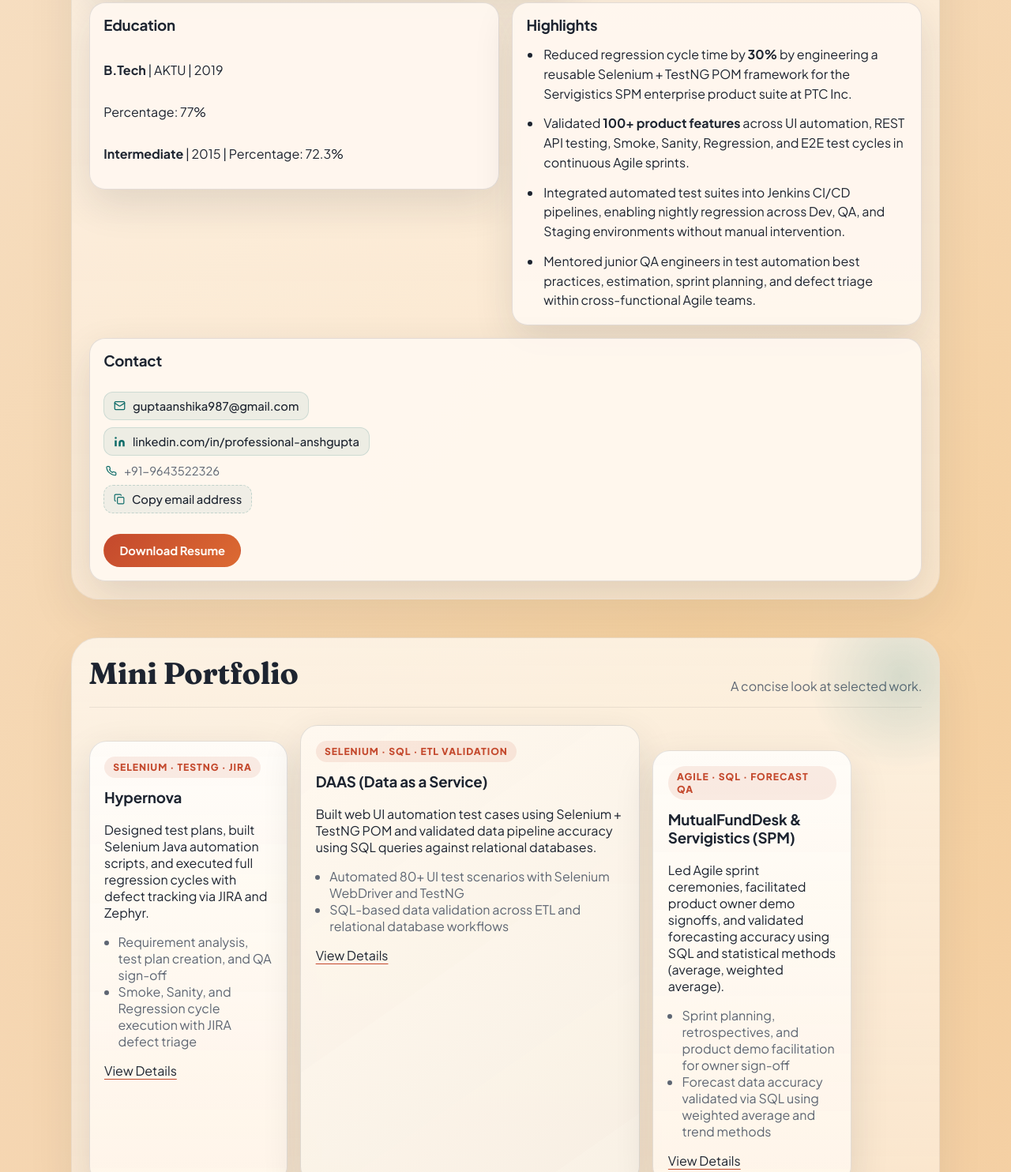
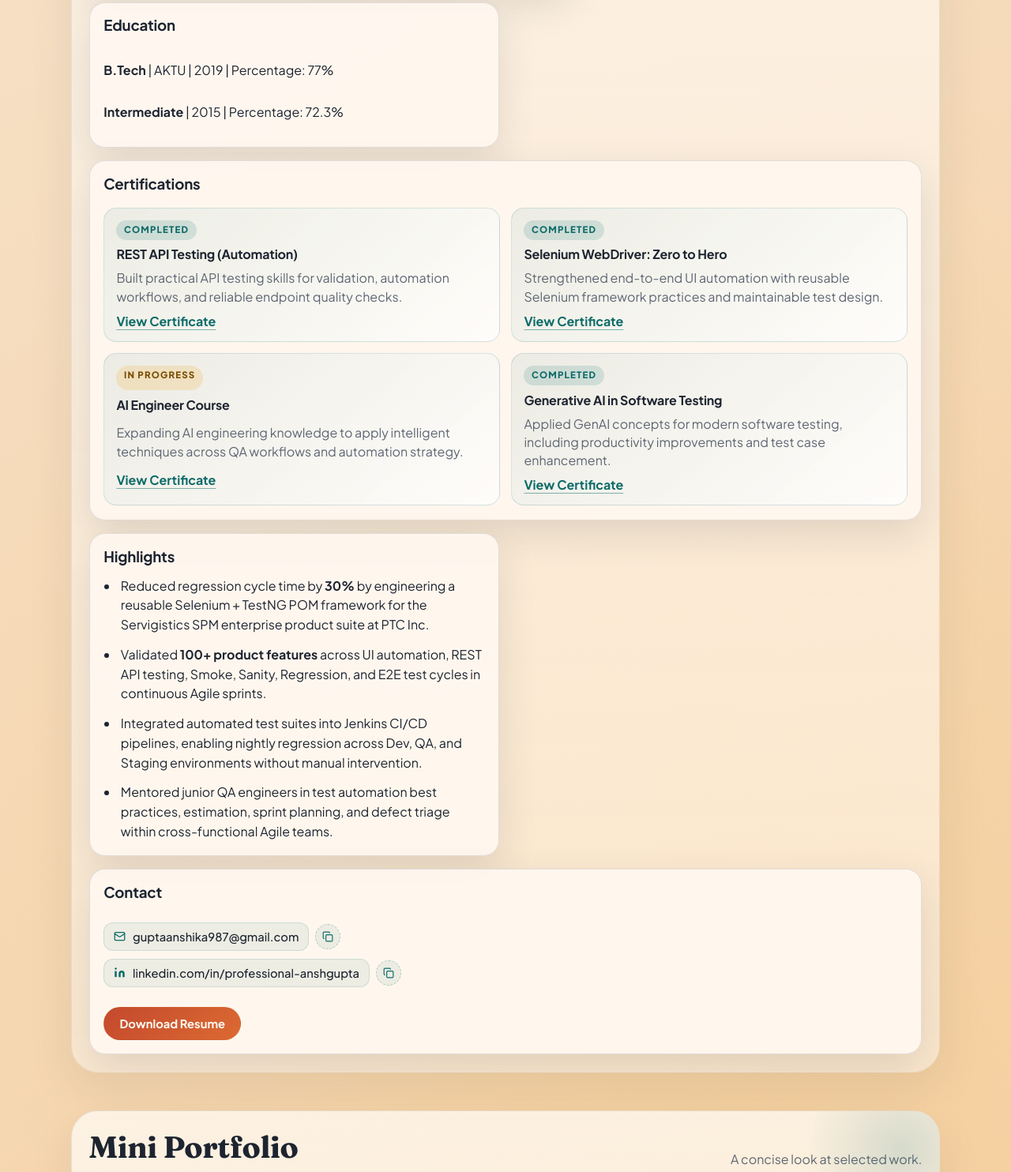
Before and after one commit to anshgupta1197/portfolio, a plain HTML site: page index.html in a window 1280 px wide. Shown: the part 2756-4240 px from the top of the page at 79% size. Drawn offline with Linux system fonts and the light colour scheme.

Commit message:
info update

```diff
--- a/index.html
+++ b/index.html
@@ -260,9 +260,38 @@
 
         <article class="card reveal recruiter-keyword education-card">
           <h3>Education</h3>
-          <p><strong>B.Tech</strong> | AKTU | 2019</p>
-          <p>Percentage: 77%</p>
+          <p><strong>B.Tech</strong> | AKTU | 2019 | Percentage: 77%</p>
           <p><strong>Intermediate</strong> | 2015 | Percentage: 72.3%</p>
+        </article>
+
+        <article class="card reveal recruiter-keyword certifications-card">
+          <h3>Certifications</h3>
+          <div class="certifications-grid">
+            <article class="certification-tile">
+              <p class="cert-status completed">Completed</p>
+              <h4>REST API Testing (Automation)</h4>
+              <p>Built practical API testing skills for validation, automation workflows, and reliable endpoint quality checks.</p>
+              <a href="https://www.udemy.com/course-dashboard-redirect/?course_id=694982" target="_blank" rel="noreferrer">View Certificate</a>
+            </article>
+            <article class="certification-tile">
+              <p class="cert-status completed">Completed</p>
+              <h4>Selenium WebDriver: Zero to Hero</h4>
+              <p>Strengthened end-to-end UI automation with reusable Selenium framework practices and maintainable test design.</p>
+              <a href="https://www.udemy.com/course-dashboard-redirect/?course_id=5556178" target="_blank" rel="noreferrer">View Certificate</a>
+            </article>
+            <article class="certification-tile">
+              <p class="cert-status in-progress">In Progress</p>
+              <h4>AI Engineer Course</h4>
+              <p>Expanding AI engineering knowledge to apply intelligent techniques across QA workflows and automation strategy.</p>
+              <a href="https://www.udemy.com/course-dashboard-redirect/?course_id=6112535" target="_blank" rel="noreferrer">View Certificate</a>
+            </article>
+            <article class="certification-tile">
+              <p class="cert-status completed">Completed</p>
+              <h4>Generative AI in Software Testing</h4>
+              <p>Applied GenAI concepts for modern software testing, including productivity improvements and test case enhancement.</p>
+              <a href="https://www.udemy.com/course/generative-ai-in-software-testing/" target="_blank" rel="noreferrer">View Certificate</a>
+            </article>
+          </div>
         </article>
 
         <article class="card reveal highlights-card">
@@ -278,22 +307,24 @@
         <article class="card reveal actions-card" id="contact">
           <h3>Contact</h3>
           <div class="contact-links">
+            <div class="contact-link-row">
               <a class="contact-link-item" href="mailto:guptaanshika987@gmail.com">
                 <svg xmlns="http://www.w3.org/2000/svg" width="15" height="15" viewBox="0 0 24 24" fill="none" stroke="currentColor" stroke-width="2" stroke-linecap="round" stroke-linejoin="round" aria-hidden="true"><rect width="20" height="16" x="2" y="4" rx="2"/><path d="m22 7-8.97 5.7a1.94 1.94 0 0 1-2.06 0L2 7"/></svg>
                 guptaanshika987@gmail.com
               </a>
+              <button class="copy-inline-btn" type="button" data-copy-text="guptaanshika987@gmail.com" data-copy-label="Email" title="Copy email address" aria-label="Copy email address">
+                <svg xmlns="http://www.w3.org/2000/svg" width="14" height="14" viewBox="0 0 24 24" fill="none" stroke="currentColor" stroke-width="2" stroke-linecap="round" stroke-linejoin="round" aria-hidden="true"><rect width="14" height="14" x="8" y="8" rx="2" ry="2"/><path d="M4 16c-1.1 0-2-.9-2-2V4c0-1.1.9-2 2-2h10c1.1 0 2 .9 2 2"/></svg>
+              </button>
+            </div>
+            <div class="contact-link-row">
               <a class="contact-link-item" href="https://www.linkedin.com/in/professional-anshgupta" target="_blank" rel="noreferrer">
                 <svg xmlns="http://www.w3.org/2000/svg" width="15" height="15" viewBox="0 0 24 24" fill="currentColor" aria-hidden="true"><path d="M16 8a6 6 0 0 1 6 6v7h-4v-7a2 2 0 0 0-2-2 2 2 0 0 0-2 2v7h-4v-7a6 6 0 0 1 6-6z"/><rect width="4" height="12" x="2" y="9"/><circle cx="4" cy="4" r="2"/></svg>
                 linkedin.com/in/professional-anshgupta
               </a>
-            <p class="contact-phone">
-              <svg xmlns="http://www.w3.org/2000/svg" width="14" height="14" viewBox="0 0 24 24" fill="none" stroke="currentColor" stroke-width="2" stroke-linecap="round" stroke-linejoin="round" aria-hidden="true"><path d="M22 16.92v3a2 2 0 0 1-2.18 2 19.79 19.79 0 0 1-8.63-3.07A19.5 19.5 0 0 1 4.69 13.6 19.79 19.79 0 0 1 1.61 5a2 2 0 0 1 1.95-2.15h3a2 2 0 0 1 2 1.72 12.84 12.84 0 0 0 .7 2.81 2 2 0 0 1-.45 2.11L7.91 10a16 16 0 0 0 6 6l.92-.92a2 2 0 0 1 2.11-.45 12.84 12.84 0 0 0 2.81.7A2 2 0 0 1 21.5 17z"/></svg>
-              +91-9643522326
-            </p>
-            <button class="contact-link-item copy-email-btn" id="copyEmail" type="button" title="Copy email">
+              <button class="copy-inline-btn" type="button" data-copy-text="https://www.linkedin.com/in/professional-anshgupta" data-copy-label="LinkedIn" title="Copy LinkedIn link" aria-label="Copy LinkedIn link">
                 <svg xmlns="http://www.w3.org/2000/svg" width="14" height="14" viewBox="0 0 24 24" fill="none" stroke="currentColor" stroke-width="2" stroke-linecap="round" stroke-linejoin="round" aria-hidden="true"><rect width="14" height="14" x="8" y="8" rx="2" ry="2"/><path d="M4 16c-1.1 0-2-.9-2-2V4c0-1.1.9-2 2-2h10c1.1 0 2 .9 2 2"/></svg>
-              Copy email address
               </button>
+            </div>
             <span id="copyStatus" aria-live="polite"></span>
           </div>
           <div class="actions">
@@ -311,7 +342,7 @@
           <p>A concise look at selected work.</p>
         </div>
 
-        <div class="portfolio-grid">
+        <div class="portfolio-grid portfolio-grid-4">
         <article class="project-card reveal tilt-left">
           <div class="project-tag">Selenium · TestNG · JIRA</div>
           <h3>Hypernova</h3>
@@ -335,14 +366,25 @@
         </article>
 
         <article class="project-card reveal tilt-right">
-          <div class="project-tag">Agile · SQL · Forecast QA</div>
-          <h3>MutualFundDesk &amp; Servigistics (SPM)</h3>
-          <p>Led Agile sprint ceremonies, facilitated product owner demo signoffs, and validated forecasting accuracy using SQL and statistical methods (average, weighted average).</p>
+          <div class="project-tag">Agile · Finance Domain · QA Delivery</div>
+          <h3>MutualFundDesk</h3>
+          <p>Owned quality assurance in Agile sprints for a financial product workflow, including requirement grooming, sprint test planning, and release readiness checks.</p>
           <ul class="project-points">
-            <li>Sprint planning, retrospectives, and product demo facilitation for owner sign-off</li>
-            <li>Forecast data accuracy validated via SQL using weighted average and trend methods</li>
+            <li>Facilitated sprint-level quality execution with product owner demos and sign-off support</li>
+            <li>Validated key financial workflows using SQL-backed data checks and scenario-based testing</li>
           </ul>
-          <a href="#" aria-label="View Servigistics details">View Details</a>
+          <a href="#" aria-label="View MutualFundDesk details">View Details</a>
+        </article>
+
+        <article class="project-card reveal">
+          <div class="project-tag">Servigistics SPM · Forecasting Module · SQL</div>
+          <h3>Servigistics (SPM) - Forecasting Module</h3>
+          <p>Currently working on the forecasting module in Servigistics SPM, validating forecast accuracy, business rules, and end-to-end quality for enterprise planning workflows.</p>
+          <ul class="project-points">
+            <li>Testing forecast calculations using trend, average, and weighted-average logic with SQL data validation</li>
+            <li>Executing UI + API + data layer testing for stable forecasting behavior across release cycles</li>
+          </ul>
+          <a href="#" aria-label="View Servigistics forecasting details">View Details</a>
         </article>
         </div>
       </div>
--- a/script.js
+++ b/script.js
@@ -1,6 +1,6 @@
 const revealTargets = document.querySelectorAll('.reveal');
 const recruiterToggle = document.getElementById('toggleRecruiterMode');
-const copyEmailButton = document.getElementById('copyEmail');
+const copyButtons = document.querySelectorAll('[data-copy-text]');
 const copyStatus = document.getElementById('copyStatus');
 const experienceYears = document.getElementById('experienceYears');
 const focusValue = document.getElementById('focusValue');
@@ -28,18 +28,28 @@ recruiterToggle.addEventListener('click', () => {
   recruiterToggle.textContent = `Recruiter Mode: ${recruiterMode ? 'On' : 'Off'}`;
 });
 
-copyEmailButton.addEventListener('click', async () => {
-  const email = 'guptaanshika987@gmail.com';
+copyButtons.forEach((button) => {
+  button.addEventListener('click', async () => {
+    const copyText = button.getAttribute('data-copy-text') || '';
+    const copyLabel = button.getAttribute('data-copy-label') || 'Text';
+
     try {
-    await navigator.clipboard.writeText(email);
-    copyStatus.textContent = 'Email copied to clipboard.';
+      await navigator.clipboard.writeText(copyText);
+      if (copyStatus) {
+        copyStatus.textContent = `${copyLabel} copied to clipboard.`;
+      }
     } catch (error) {
+      if (copyStatus) {
         copyStatus.textContent = 'Copy failed. Please copy manually.';
       }
+    }
 
+    if (copyStatus) {
       setTimeout(() => {
         copyStatus.textContent = '';
       }, 2200);
+    }
+  });
 });
 
 if (contactForm) {
--- a/styles.css
+++ b/styles.css
@@ -581,6 +581,10 @@ h1 span {
   grid-column: span 6;
 }
 
+.certifications-card {
+  grid-column: span 12;
+}
+
 .actions-card {
   grid-column: span 12;
 }
@@ -630,6 +634,60 @@ h1 span {
 
 .highlights-card h3 {
   margin-bottom: 0.85rem;
+}
+
+.certifications-grid {
+  display: grid;
+  grid-template-columns: repeat(2, minmax(0, 1fr));
+  gap: 0.9rem;
+}
+
+.certification-tile {
+  border-radius: 16px;
+  padding: 0.95rem;
+  border: 1px solid rgba(13, 107, 104, 0.16);
+  background: linear-gradient(140deg, rgba(13, 107, 104, 0.08), rgba(255, 255, 255, 0.72));
+  display: grid;
+  gap: 0.55rem;
+}
+
+.certification-tile h4 {
+  margin: 0;
+}
+
+.certification-tile p {
+  margin: 0;
+  color: var(--muted);
+  line-height: 1.45;
+}
+
+.certification-tile a {
+  width: fit-content;
+  color: var(--accent-2);
+  text-decoration-color: rgba(13, 107, 104, 0.5);
+  text-underline-offset: 4px;
+  font-weight: 700;
+}
+
+.cert-status {
+  width: fit-content;
+  margin: 0;
+  border-radius: 999px;
+  padding: 0.25rem 0.6rem;
+  font-size: 0.72rem;
+  text-transform: uppercase;
+  letter-spacing: 0.1em;
+  font-weight: 800;
+}
+
+.cert-status.completed {
+  background: rgba(13, 107, 104, 0.14);
+  color: var(--accent-2);
+}
+
+.cert-status.in-progress {
+  background: rgba(243, 181, 74, 0.24);
+  color: #7b4e03;
 }
 
 .timeline {
@@ -733,6 +791,13 @@ h1 span {
   margin-top: 0.5rem;
 }
 
+.contact-link-row {
+  display: flex;
+  align-items: center;
+  gap: 0.5rem;
+  flex-wrap: wrap;
+}
+
 .contact-link-item {
   display: inline-flex;
   align-items: center;
@@ -760,29 +825,29 @@ h1 span {
   color: var(--accent-2);
 }
 
-.copy-email-btn {
+.copy-inline-btn {
   cursor: pointer;
   font-family: inherit;
-  background: rgba(13, 107, 104, 0.06);
-  border: 1px dashed rgba(13, 107, 104, 0.2);
+  color: var(--accent-2);
+  background: rgba(13, 107, 104, 0.08);
+  border: 1px dashed rgba(13, 107, 104, 0.26);
+  border-radius: 999px;
+  width: 2rem;
+  height: 2rem;
+  display: inline-flex;
+  align-items: center;
+  justify-content: center;
+  padding: 0;
+  transition: background 0.18s ease, transform 0.18s ease;
 }
 
-.copy-email-btn:hover {
+.copy-inline-btn:hover {
   border-style: solid;
+  background: rgba(13, 107, 104, 0.16);
+  transform: translateX(2px);
 }
 
-.contact-phone {
-  display: inline-flex;
-  align-items: center;
-  gap: 0.55rem;
-  color: var(--muted);
-  font-size: 0.92rem;
-  margin: 0;
-  padding: 0 0.2rem;
-}
-
-.contact-phone svg {
-  color: var(--accent-2);
+.copy-inline-btn svg {
   flex-shrink: 0;
 }
 
@@ -930,6 +995,17 @@ h1 span {
   grid-column: span 3;
 }
 
+.portfolio-grid-4 .project-card,
+.portfolio-grid-4 .featured-project,
+.portfolio-grid-4 .project-card:not(.featured-project) {
+  grid-column: span 6;
+}
+
+.portfolio-grid-4 .tilt-left,
+.portfolio-grid-4 .tilt-right {
+  margin-top: 0;
+}
+
 .tilt-left {
   margin-top: 1.25rem;
 }
@@ -1018,6 +1094,7 @@ footer {
 
   .mini-cards,
   .cheat-grid,
+  .certifications-grid,
   .form-grid {
     grid-template-columns: 1fr;
   }
```
Also changed, not shown: assets/resume/resume-print.html (+60 -46 lines), 1 other file. Lines whose indentation alone changed are shown as unchanged.
